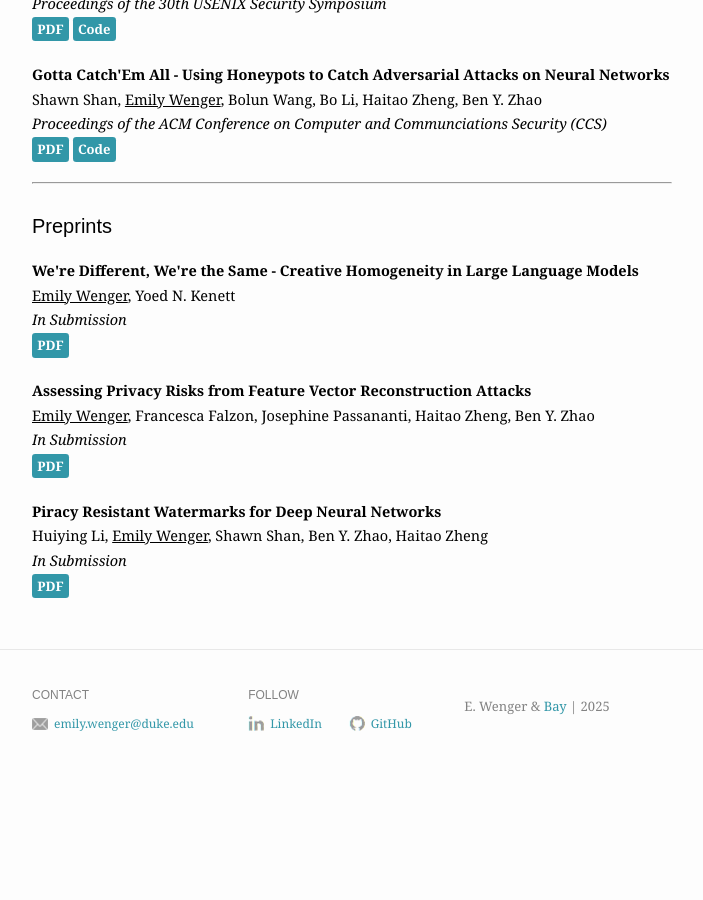
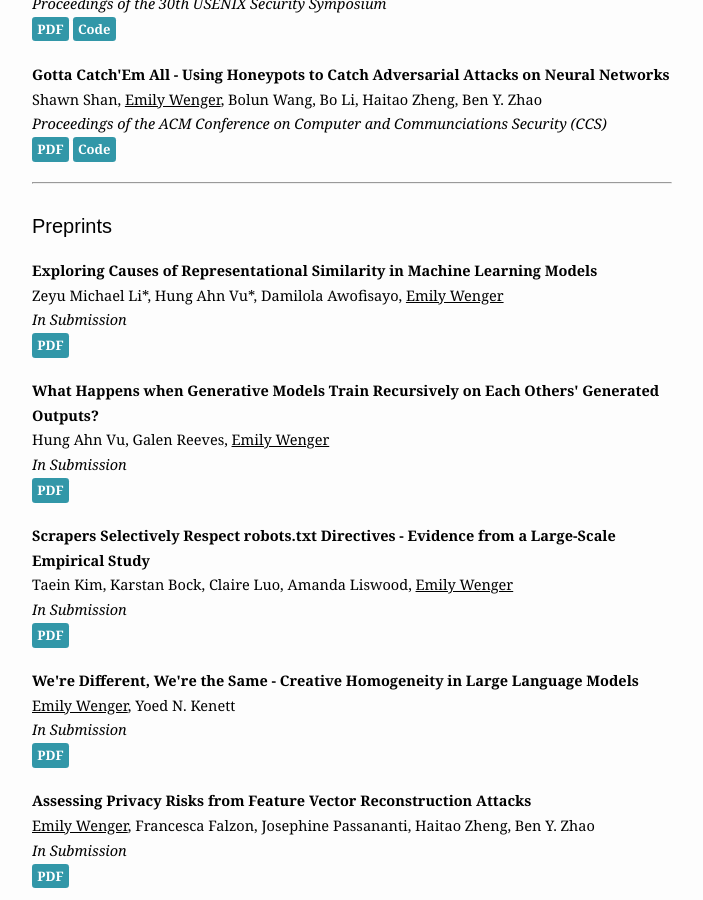
Before and after one commit to emilywenger/emilywenger.github.io, a Jekyll site: the page built from publications.md, in a window 1280 px wide and 900 px high, scrolled down 2553 px. Shown: the whole window, without its empty margins (288-991 px from the left). Built offline with Jekyll 4.4.1, drawn with Linux system fonts in a browser that asks for light colours; before the commit the page ends 3340 px from its top, so only the background shows below that.

Commit message:
updated publications

```diff
--- a/publications.md
+++ b/publications.md
@@ -124,6 +124,23 @@ publications:
   codelink: https://github.com/Shawn-Shan/trapdoor
 
 preprints:
+- title: Exploring Causes of Representational Similarity in Machine Learning Models
+  authors: Zeyu Michael Li*, Hung Ahn Vu*, Damilola Awofisayo, <u>Emily Wenger</u>
+  conference: In Submission
+  paperlink: https://arxiv.org/abs/2505.13899
+  codelink: NA
+
+- title: What Happens when Generative Models Train Recursively on Each Others' Generated Outputs?
+  authors: Hung Ahn Vu, Galen Reeves, <u>Emily Wenger</u>
+  conference: In Submission
+  paperlink: https://arxiv.org/abs/2505.21677
+  codelink: NA
+
+- title: Scrapers Selectively Respect robots.txt Directives - Evidence from a Large-Scale Empirical Study
+  authors: Taein Kim, Karstan Bock, Claire Luo, Amanda Liswood, <u>Emily Wenger</u>
+  conference: In Submission
+  paperlink: https://arxiv.org/abs/2505.21733
+  codelink: NA
 
 - title: We're Different, We're the Same - Creative Homogeneity in Large Language Models
   authors: <u>Emily Wenger</u>, Yoed N. Kenett
```
